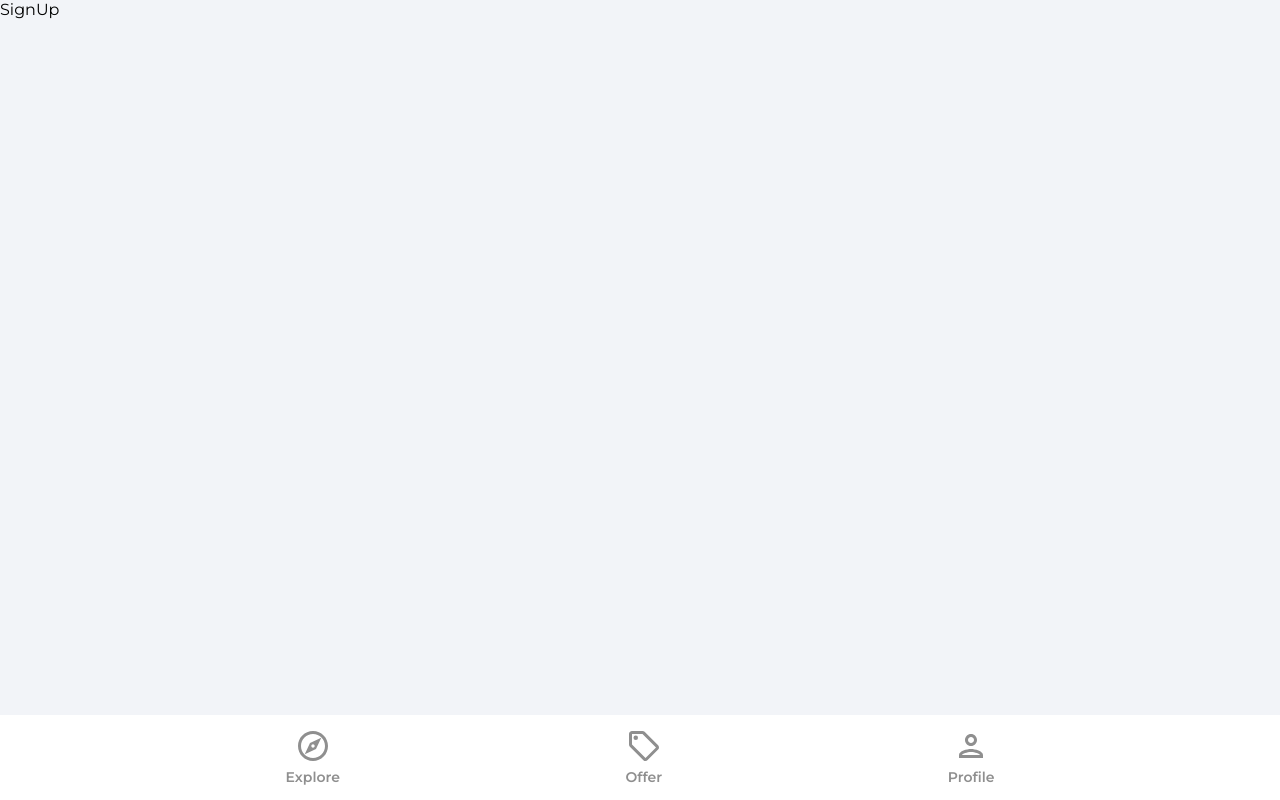
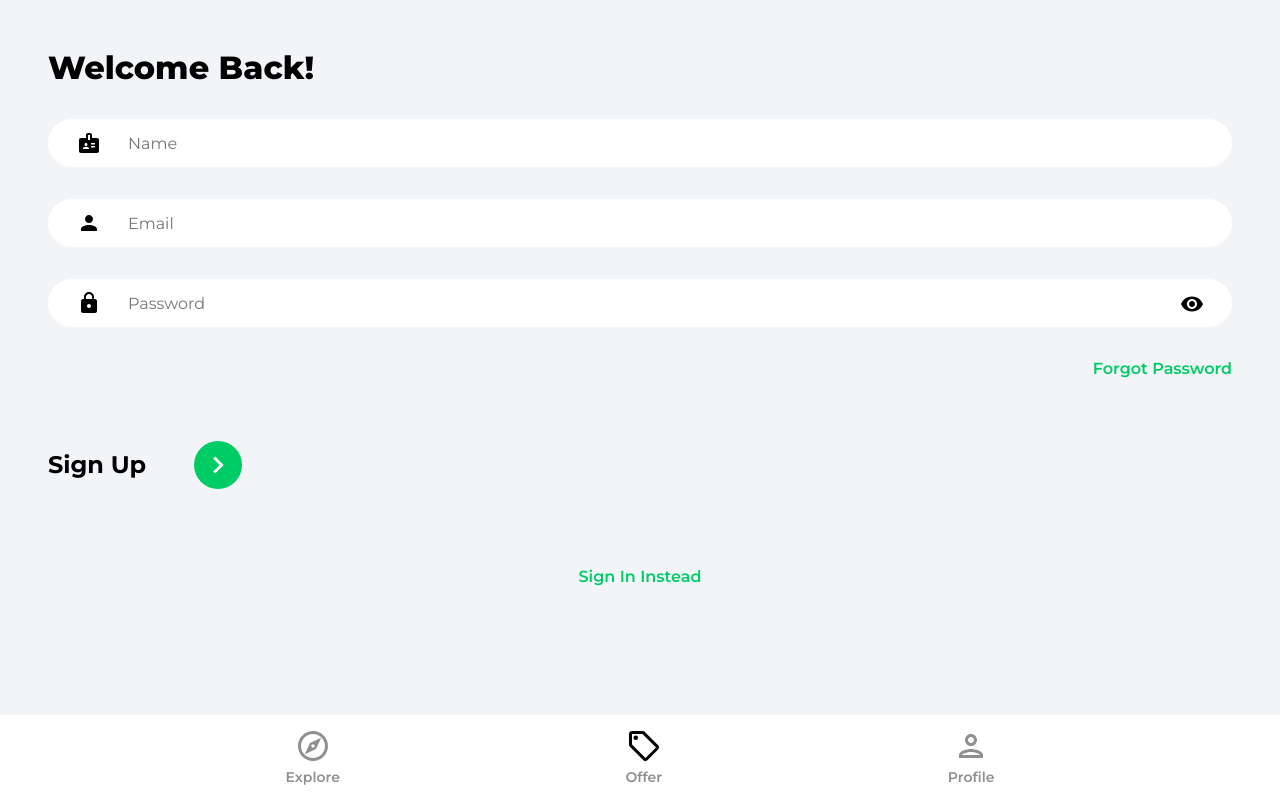
Before and after one commit to haikaljs/house-marketplace-react-firebase9-TM, a React (Create React App) app: page /sign-up in a window 1280 px wide. Built offline with nearby package versions, Linux system fonts and the light colour scheme.

Commit message:
Sign in & sign up forms

```diff
--- a/src/components/Navbar.jsx
+++ b/src/components/Navbar.jsx
@@ -35,7 +35,7 @@
           </li>
           <li className="navbarListItem" onClick={() => navigate("/offers")}>
             <OfferIcon
-              fill={pathMatchRoute("/offers") ? "#2c2c2c" : "#8f8f8f"}
+              fill={pathMatchRoute("/offers") ? "#2c2c2c" : "8f8f8f"}
               width="36px"
               height="36px"
             />
--- a/src/pages/SignIn.jsx
+++ b/src/pages/SignIn.jsx
@@ -1,9 +1,75 @@
-
+import { useState } from "react";
+import { Link, useNavigate } from "react-router-dom";
+import { ReactComponent as ArrowRightIcon } from "../assets/svg/keyboardArrowRightIcon.svg";
+import visibilityIcon from "../assets/svg/visibilityIcon.svg";
 
 const SignIn = () => {
+  const [showPassword, setShowPassword] = useState(false);
+  const [formData, setFormData] = useState({
+    email: "",
+    password: "",
+  });
+
+  const { email, password } = formData;
+  const navigate = useNavigate();
+
+  const onChange = (e) => {
+    setFormData((prevState) => ({
+      ...prevState,
+      [e.target.id]: e.target.value,
+    }));
+  };
+
   return (
-    <div>SignIn</div>
-  )
-}
+    <>
+      <div className="pageContainer">
+        <header>
+          <p className="pageHeader">Welcome Back!</p>
+        </header>
+        <form>
+          <input
+            type="email"
+            className="emailInput"
+            placeholder="Email"
+            id="email"
+            value={email}
+            onChange={onChange}
+          />
 
-export default SignIn
+          <div className="passwordInputDiv">
+            <input
+              type={showPassword ? "text" : "password"}
+              className="passwordInput"
+              placeholder="Password"
+              id="password"
+              value={password}
+              onChange={onChange}
+            />
+            <img
+              src={visibilityIcon}
+              alt="show password"
+              className="showPassword"
+              onClick={() => setShowPassword((prevState) => !prevState)}
+            />
+          </div>
+          <Link to="/forgot-password" className="forgotPasswordLink">
+            Forgot Password
+          </Link>
+          <div className="signInBar">
+            <p className="signInText">Sign In</p>
+            <button className="signInButton">
+              <ArrowRightIcon fill="#ffffff" width="34px" height="34px" />
+            </button>
+          </div>
+        </form>
+
+        {/* google Oauth */}
+        <Link to="/sign-up" className="registerLink">
+          Sign Up Instead
+        </Link>
+      </div>
+    </>
+  );
+};
+
+export default SignIn;
--- a/src/pages/SignUp.jsx
+++ b/src/pages/SignUp.jsx
@@ -1,7 +1,84 @@
-import React from "react";
+import { useState } from "react";
+import { Link, useNavigate } from "react-router-dom";
+import { ReactComponent as ArrowRightIcon } from "../assets/svg/keyboardArrowRightIcon.svg";
+import visibilityIcon from "../assets/svg/visibilityIcon.svg";
 
 const SignUp = () => {
-  return <div>SignUp</div>;
+  const [showPassword, setShowPassword] = useState(false);
+  const [formData, setFormData] = useState({
+    name: "",
+    email: "",
+    password: "",
+  });
+
+  const { name, email, password } = formData;
+  const navigate = useNavigate();
+
+  const onChange = (e) => {
+    setFormData((prevState) => ({
+      ...prevState,
+      [e.target.id]: e.target.value,
+    }));
+  };
+
+  return (
+    <>
+      <div className="pageContainer">
+        <header>
+          <p className="pageHeader">Welcome Back!</p>
+        </header>
+        <form>
+          <input
+            type="text"
+            className="nameInput"
+            placeholder="Name"
+            id="name"
+            value={name}
+            onChange={onChange}
+          />
+          <input
+            type="email"
+            className="emailInput"
+            placeholder="Email"
+            id="email"
+            value={email}
+            onChange={onChange}
+          />
+
+          <div className="passwordInputDiv">
+            <input
+              type={showPassword ? "text" : "password"}
+              className="passwordInput"
+              placeholder="Password"
+              id="password"
+              value={password}
+              onChange={onChange}
+            />
+            <img
+              src={visibilityIcon}
+              alt="show password"
+              className="showPassword"
+              onClick={() => setShowPassword((prevState) => !prevState)}
+            />
+          </div>
+          <Link to="/forgot-password" className="forgotPasswordLink">
+            Forgot Password
+          </Link>
+          <div className="signUpBar">
+            <p className="signUpText">Sign Up</p>
+            <button className="signUpButton">
+              <ArrowRightIcon fill="#ffffff" width="34px" height="34px" />
+            </button>
+          </div>
+        </form>
+
+        {/* google Oauth */}
+        <Link to="/sign-in" className="registerLink">
+          Sign In Instead
+        </Link>
+      </div>
+    </>
+  );
 };
 
 export default SignUp;
```
